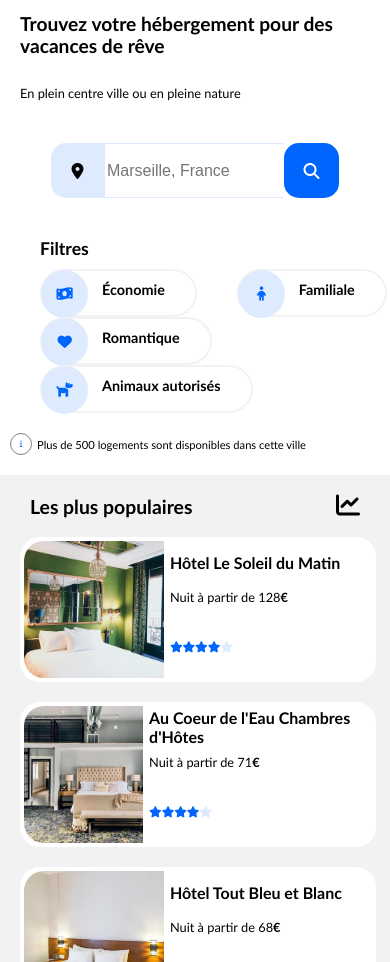
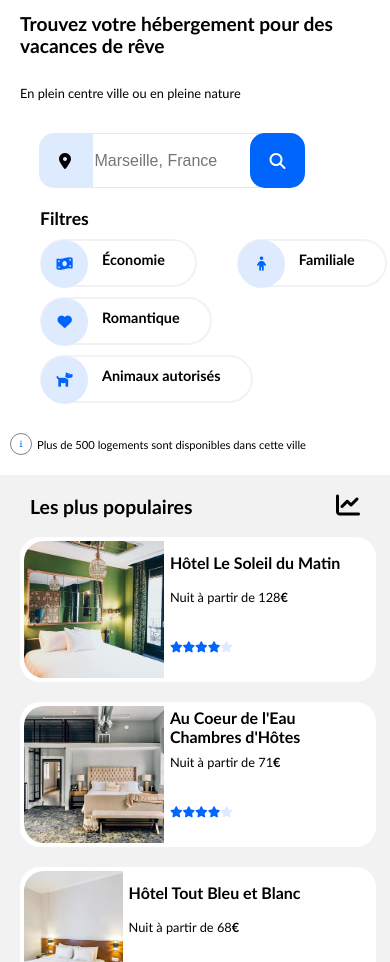
Before and after one commit to Isabelle-wd/IsabelleMartinez_2_06012021, a plain HTML site: page index.html in a window 390 px wide. Shown: the part 138-1100 px from the top of the page. Drawn offline with Linux system fonts and the light colour scheme; a web font is replaced by a local one.

Commit message:
Last changes 27Jan21

```diff
--- a/index.html
+++ b/index.html
@@ -32,12 +32,12 @@
       <div id="bouton">
         <div id="marker"><i class="fas fa-map-marker-alt"></i></div>
         <input type="search" placeholder="Marseille, France">
+        <div id="search">
           <a href="#">
-          <div id="search">
           <span class="button" alt="bouton de recherche">Rechercher</span>
           <span class="fas fa-search"></span>
+          </a>
         </div>
-        </a>
       </div>
       <!-- Filtres-->
       <div id="filters">
--- a/style.css
+++ b/style.css
@@ -8,7 +8,6 @@
 html {
   height: 100%;
 }
-
 body {
   display: block;
   align-items: center;
@@ -156,6 +155,9 @@ input {
   font-weight: bold;
   font-size: 0.9em;
   margin-top: 10px;
+}
+.button a {
+  margin-bottom: 10px;
 }
 .filter {
   position: relative;
@@ -543,7 +545,7 @@ h5 {
     width: 100%;
   }
   #Populaire .card-image {
-    width: 40%;
+    max-width: 40%;
   }
   #Populaire img {
     width: 100%;
@@ -687,7 +689,15 @@ h5 {
     padding-right: 10px;
   }
   /* Bouton de recherche -600px */
+  #bouton {
+    position: relative;
+    justify-content: center;
+    width: 300px;
+    margin: 20px 5px;
+  }
   #search {
+    position: absolute;
+    right: 0;
     width: 55px;
     border-radius: 15px;
   }
@@ -704,10 +714,6 @@ h5 {
     padding-left: 20px;
     font-size: 0.8em;
     line-height: 1.15;
-  }
-  #bouton {
-    width: 100%;
-    justify-content: center;
   }
   input {
     width: 180px;
@@ -737,9 +743,9 @@ h5 {
     width: 100%;
   }
    /* Footer -600px */
-  .footer {
+  Footer {
     grid-template-columns: 1fr;
-    grid-template-rows: 40% 30% 30%;
+    grid-template-rows: 1fr 1fr 1fr;
     height: 100%;
   }
   .foot {
@@ -748,4 +754,4 @@ h5 {
   .foot span a {
     font-size: 0.6em;
   }
-}
+}}
```
Also changed, not shown: 1 other file. Lines whose indentation alone changed are shown as unchanged.
